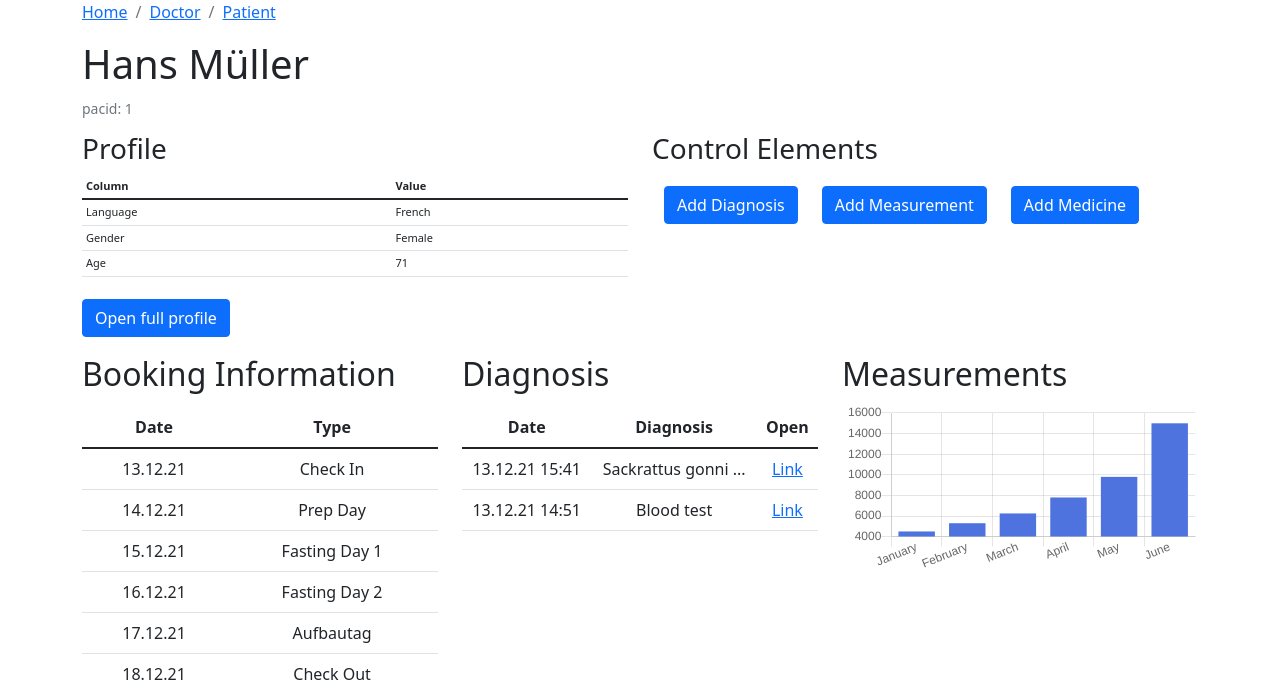
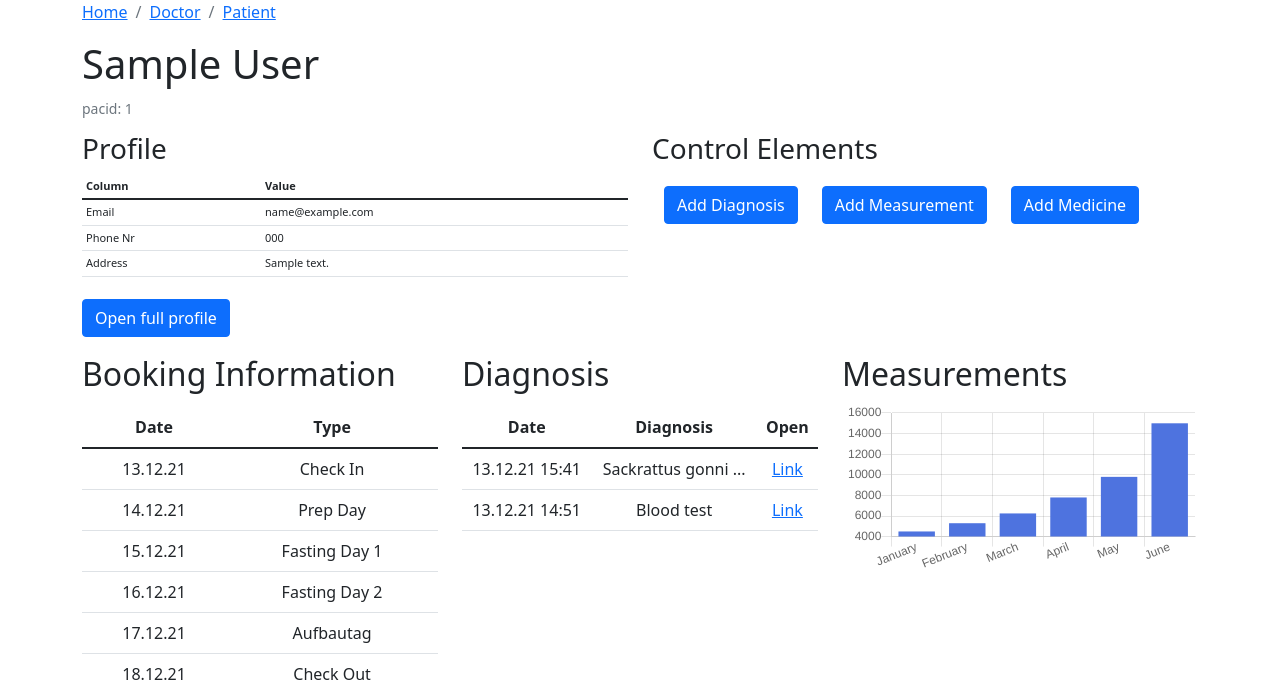
Before and after one commit to JustinGuese/simple-hospital-management-system, a Flask app: template docker/src/templates/doctor-pac-view.html in a window 1280 px wide. Shown: the part 72-766 px from the top of the page. Run offline with Flask 2, Linux system fonts and the light colour scheme; the template is opened without the code that fills it: most values are stand-ins (such as "Sample title", 1, 10 or a date in 2020); some libraries are stand-ins or nearby versions.

Commit message:
pac view first implementation

```diff
--- a/docker/src/kiss.py
+++ b/docker/src/kiss.py
@@ -272,7 +272,16 @@ def doctor_pac_view():
         flash("No pacid provided")
         return redirect("/doctor-pac-search")
     else:
-        return render_template("doctor-pac-view.html", pacid=pacid)
+        patient = Patient.query.filter_by(pac_id=pacid).first()
+        if patient is None:
+            flash("Patient not found")
+            return redirect("/doctor-pac-search")
+        else:
+            fullStreet = patient.address_street + " " + str(patient.address_streetNr)
+            fullAddress = ", ".join([fullStreet, patient.address_city, str(patient.address_plz), patient.address_country])
+            return render_template("doctor-pac-view.html", pacid=pacid, firstName = patient.firstName, lastName = patient.lastName,
+                                email = patient.email, phone = patient.phone, fullAddress = fullAddress
+                                )
 
 @app.route("/doctor-pac-new-diagnosis", methods=["GET"])
 @login_required
--- a/docker/src/templates/doctor-pac-view.html
+++ b/docker/src/templates/doctor-pac-view.html
@@ -37,7 +37,7 @@
                     <li class="breadcrumb-item"><a href="#"><span>Doctor</span></a></li>
                     <li class="breadcrumb-item"><a href="#"><span>Patient</span></a></li>
                 </ol>
-                <h1>Hans Müller</h1><small class="form-text">pacid: {{ pacid }}</small>
+                <h1>{{ firstName }} {{ lastName }}</h1><small class="form-text">pacid: {{ pacid }}</small>
             </div>
         </div>
         <div class="row" style="margin-top: 12px;margin-bottom: 12px;">
@@ -53,16 +53,16 @@
                         </thead>
                         <tbody>
                             <tr>
-                                <td>Language</td>
-                                <td>French</td>
+                                <td>Email</td>
+                                <td>{{ email }}</td>
                             </tr>
                             <tr>
-                                <td>Gender</td>
-                                <td>Female</td>
+                                <td>Phone Nr</td>
+                                <td>{{ phone }}</td>
                             </tr>
                             <tr>
-                                <td>Age</td>
-                                <td>71</td>
+                                <td>Address</td>
+                                <td>{{ fullAddress }}<br></td>
                             </tr>
                         </tbody>
                     </table>
```
